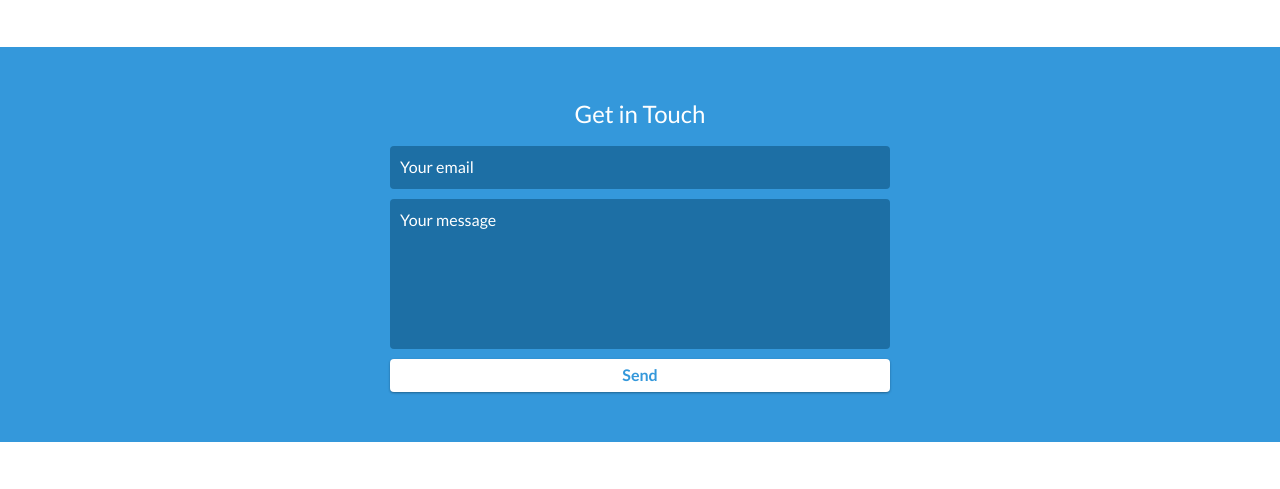
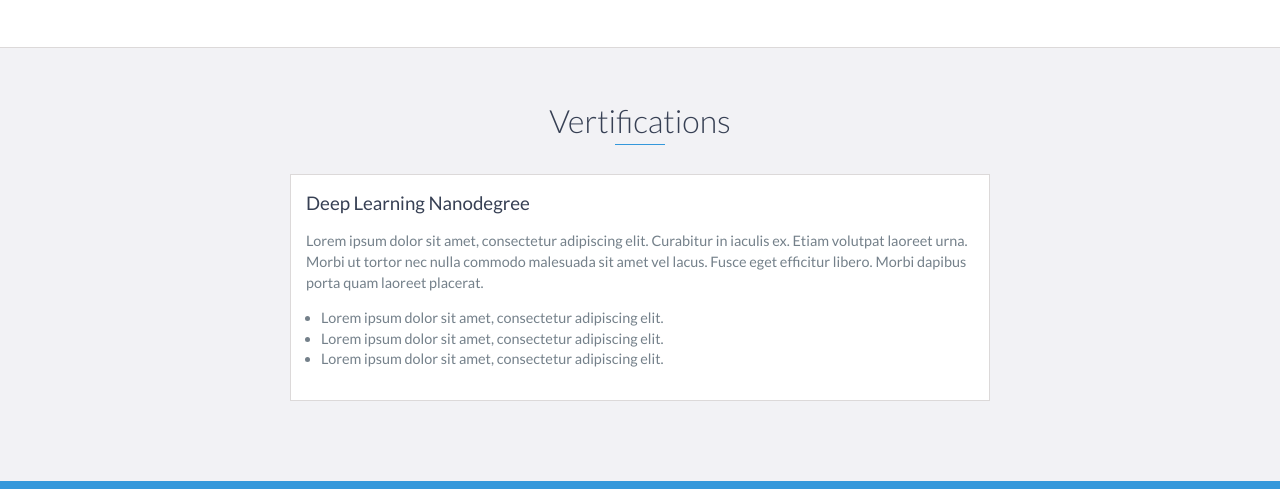
Before and after one commit to Arjunp24/cv, a website: page index.html in a window 1280 px wide. Shown: the part 4439-4928 px from the top of the page. Drawn offline with nearby package versions, Linux system fonts and the light colour scheme.

Commit message:
added certifications

```diff
--- a/index.html
+++ b/index.html
@@ -271,6 +271,24 @@
     </div>
     <!-- End #skills -->
 
+    <div class="optional-section background-alt">
+    	<h2 class="heading">Vertifications</h2>
+
+    	<div class="optional-section-block">
+        	<h3>Deep Learning Nanodegree</h3>
+        	<p> Lorem ipsum dolor sit amet, consectetur adipiscing elit. Curabitur in iaculis ex. Etiam volutpat laoreet urna. Morbi ut tortor nec nulla commodo malesuada sit amet vel lacus. Fusce eget efficitur libero. Morbi dapibus porta quam laoreet placerat.
+        	</p>
+        	<ul>
+            		<li> Lorem ipsum dolor sit amet, consectetur adipiscing elit. </li>
+            		<li> Lorem ipsum dolor sit amet, consectetur adipiscing elit. </li>
+            		<li> Lorem ipsum dolor sit amet, consectetur adipiscing elit. </li>
+        	</ul>
+    	</div>
+    	<!-- End .optional-section-block -->
+
+    </div>
+    <!-- End .optional-section -->
+
     <div id="contact">
         <h2>Get in Touch</h2>
         <div id="contact-form">
```
